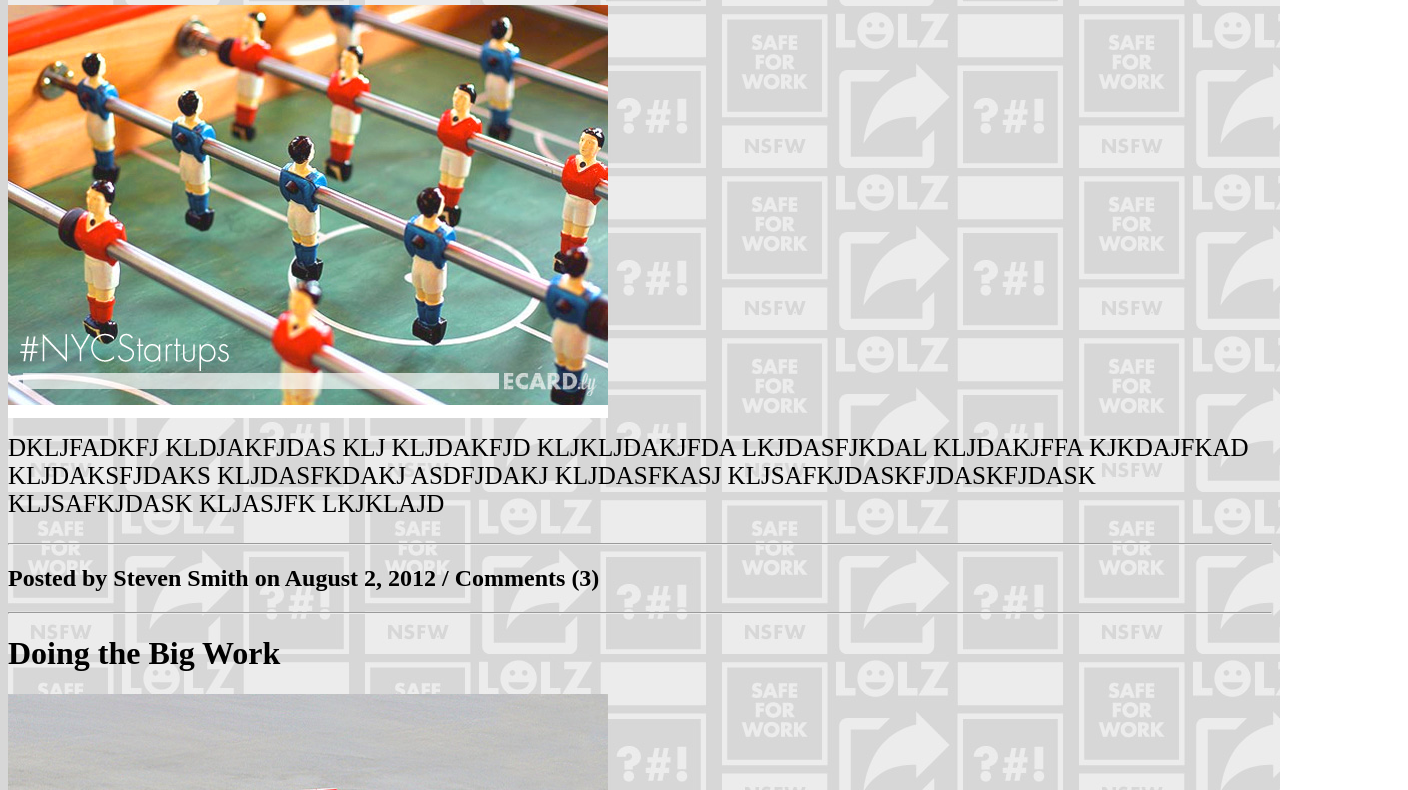
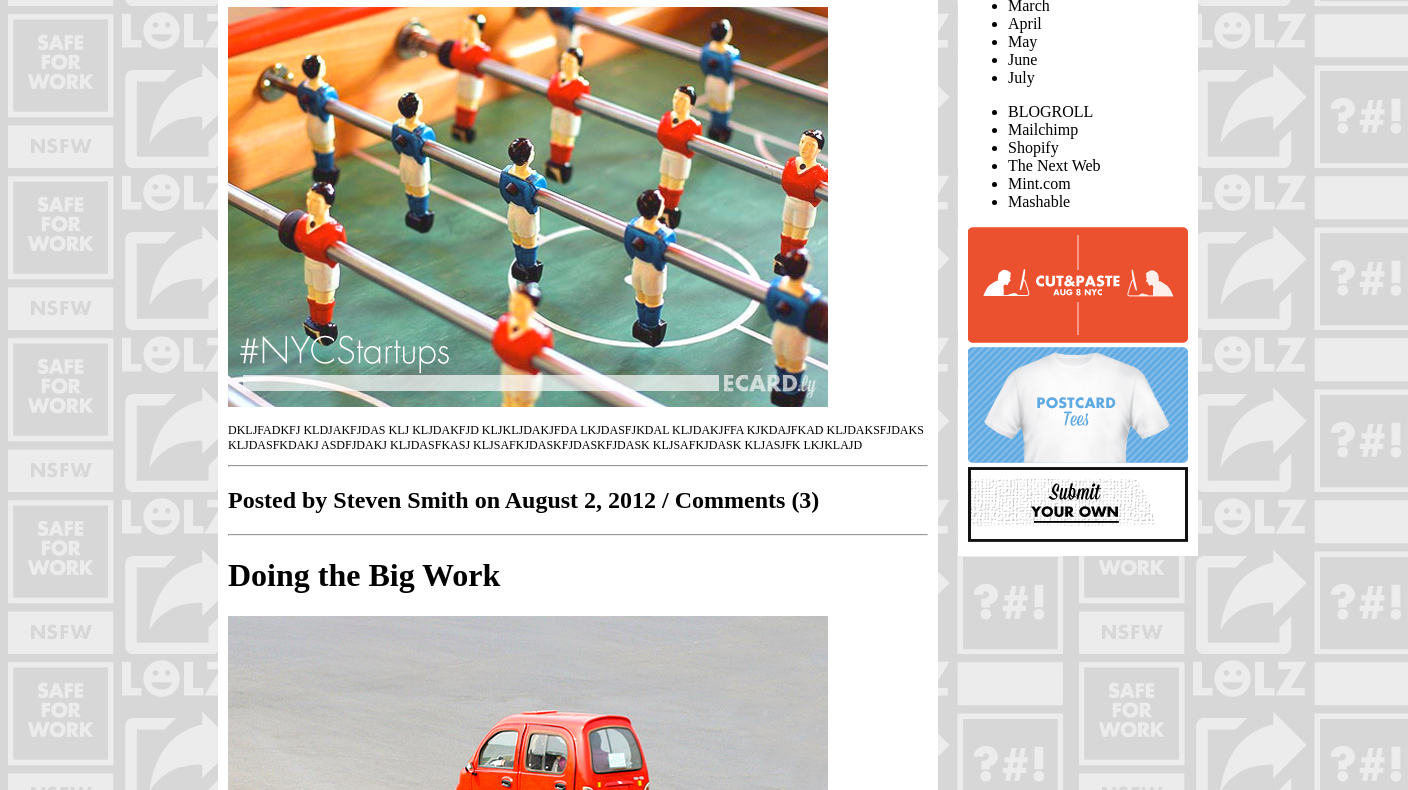
Before and after one commit to fkmoua/ecard.ly, a plain HTML site: page index.html in a window 1280 px wide. Shown: the part 318-1108 px from the top of the page, 1408 px wide, since content can reach past the window. Drawn offline with Linux system fonts and the light colour scheme.

Commit message:
almost done

```diff
--- a/index.html
+++ b/index.html
@@ -7,8 +7,8 @@
 <body>
 	<header><center><img src="images/logo.png"></center></header>
 
-<span class="container">
-	<span id="main_body">
+<div class="container">
+	<div class="main_body">
 		<h1>ECARD of the Day</h1>
 		<img src="images/ecard-nycstartups.jpg">
 		<p>DKLJFADKFJ KLDJAKFJDAS KLJ KLJDAKFJD KLJKLJDAKJFDA LKJDASFJKDAL KLJDAKJFFA KJKDAJFKAD KLJDAKSFJDAKS KLJDASFKDAKJ ASDFJDAKJ KLJDASFKASJ KLJSAFKJDASKFJDASKFJDASK KLJSAFKJDASK KLJASJFK LKJKLAJD</p>
@@ -22,9 +22,9 @@
 		<hr>
 		<h2>Posted by Steven Smith on August 2, 2012 / Comments (3) </h2>
 		<hr>
-	</span>
+	</div>
 
-	<span id="sidebar">
+	<div class="sidebar">
 		<ul id="first list">
 			<li>ARCHIVE</li>
 			<li>January</li>
@@ -48,16 +48,15 @@
 		<img src="images/ad-cut-and-paste.gif"><br>
 		<img src="images/ad-postcard-tee.png"><br>
 		<img src="images/ad-submit-your-own.png"><br>
+	</div>
+</div>
 
-	</span>
-</span>
-
-	<footer>
+<footer>
 		<img src="images/social-icon-twitter.png">
 		<img src="images/social-icon-facebook.png">
 		<img src="images/social-icon-pinterest.png">
-	</footer>
-
+</footer>
 
 </body>
+
 </html>
--- a/style/style.css
+++ b/style/style.css
@@ -11,23 +11,33 @@ h1 {
 }
 
 p {
-	font-size: 25px;
-}
-
-#main_body {
-	background-color: white;
-	padding: 10px 10px 10px 10px;
+	font-size: 12px;
 }
 
 footer {
-	margin: 0px 20px 20px 800px;
+	margin: 20px 20px 20px 700px;
 }
 
-#sidebar {
+
+.main_body {
 	background-color: white;
+	padding: 10px 10px 10px 10px;
+	margin: 10px 10px 10px 10px;
+	float: left;
+	max-width: 700px;
+}
+
+.sidebar {
+	background-color: white;
+	padding: 10px 10px 10px 10px;
+	margin: 10px 10px 10px 10px;
+	float: right;
+	max-width: 500px;
 }
 
 .container {
-	width: 100%;
-	float: relative;
+	display: inline-block;
+	width: 1000px;
+	margin-left: 200px;
+	margin-right: 200px;
 }
```
